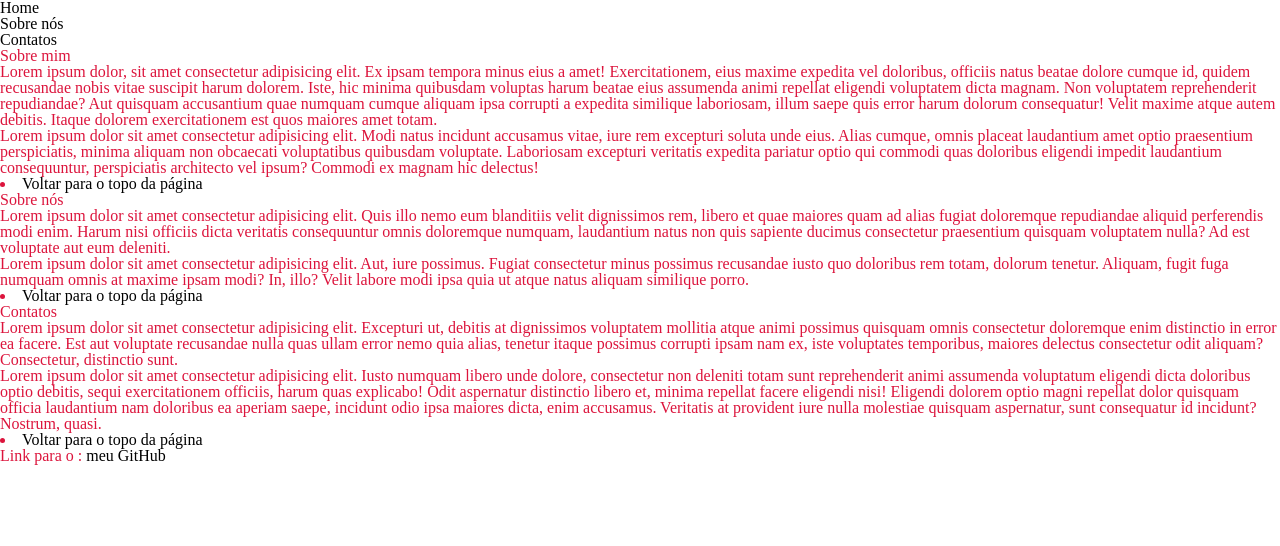
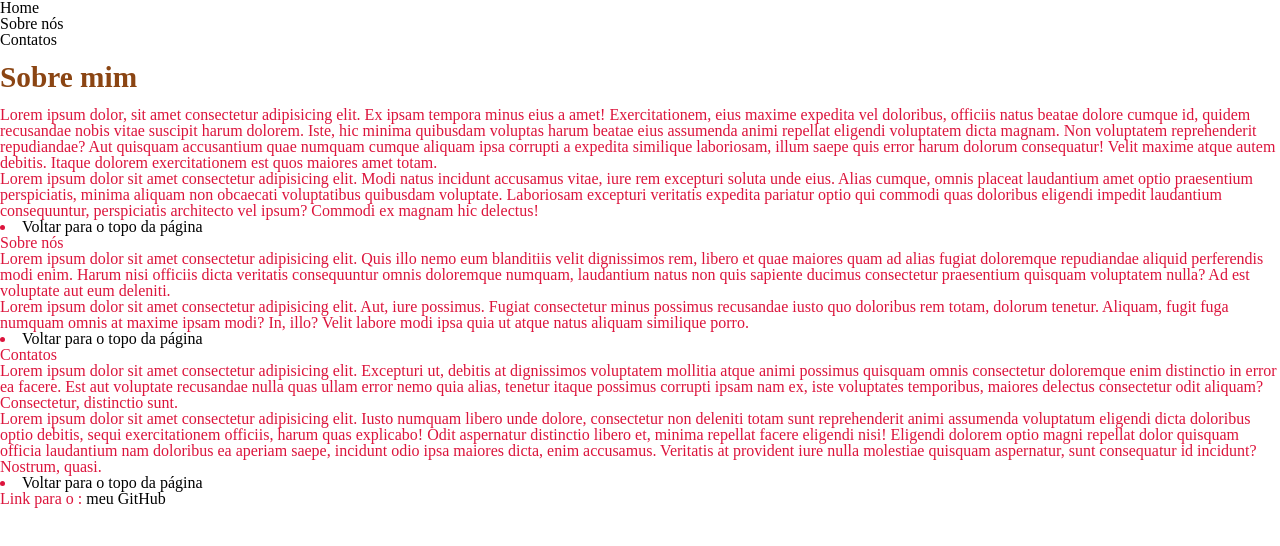
Before and after one commit to ErickHanom/html-semantico, a plain HTML site: page index.html in a window 1280 px wide. Drawn offline with Linux system fonts and the light colour scheme.

Commit message:
style: estilizando os títulos nivel 1

```diff
--- a/style.css
+++ b/style.css
@@ -1,4 +1,5 @@
 /* CSS externo (arquivo) */
+
 html {
     scroll-behavior: smooth;/*comportamento-da-rolagem: suave */
 }
@@ -6,3 +7,11 @@ html {
 body {
     color:crimson;
 }
+
+h1 {
+    color:saddlebrown;
+    line-height: 2;
+    font-weight: bold;
+    font-size: 22pt;
+
+}
```
